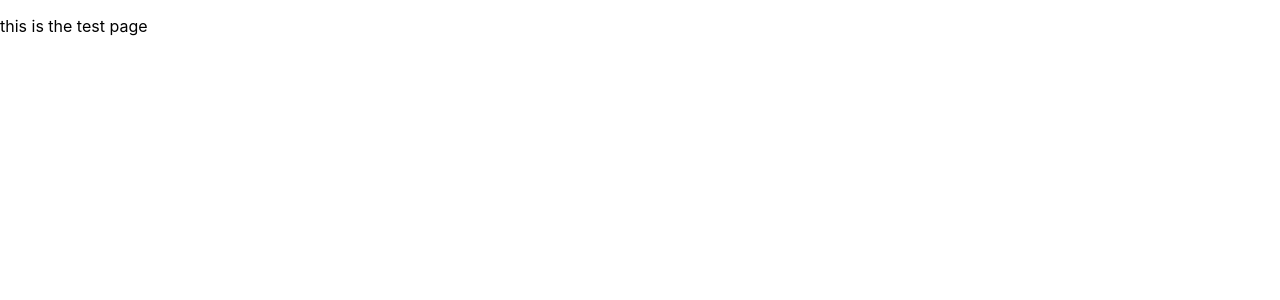
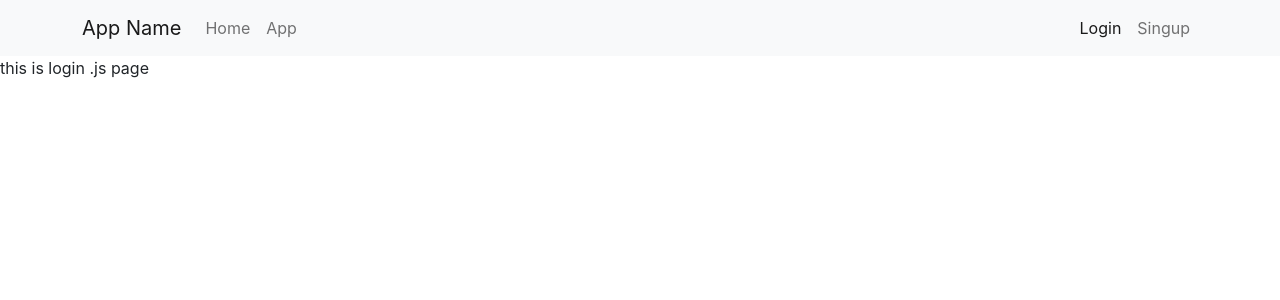
Before and after one commit to pbrmajhar/reactjs, a React (Create React App) app: page /login in a window 1280 px wide. Shown: the top 300 px of the page. Built offline with nearby package versions, Linux system fonts and the light colour scheme.

Commit message:
Auth and nav functinality added

```diff
--- a/package.json
+++ b/package.json
@@ -10,6 +10,7 @@
     "react": "^17.0.2",
     "react-dom": "^17.0.2",
     "react-redux": "^7.2.4",
+    "react-router-dom": "^5.2.0",
     "react-scripts": "4.0.3",
     "redux": "^4.1.0",
     "redux-devtools-extension": "^2.13.9",
--- a/public/index.html
+++ b/public/index.html
@@ -15,6 +15,12 @@
       user's mobile device or desktop. See https://developers.google.com/web/fundamentals/web-app-manifest/
     -->
     <link rel="manifest" href="%PUBLIC_URL%/manifest.json" />
+    <link
+      href="https://cdn.jsdelivr.net/npm/bootstrap@5.0.2/dist/css/bootstrap.min.css"
+      rel="stylesheet"
+      integrity="sha384-EVSTQN3/azprG1Anm3QDgpJLIm9Nao0Yz1ztcQTwFspd3yD65VohhpuuCOmLASjC"
+      crossorigin="anonymous"
+    />
     <!--
       Notice the use of %PUBLIC_URL% in the tags above.
       It will be replaced with the URL of the `public` folder during the build.
@@ -39,5 +45,10 @@
       To begin the development, run `npm start` or `yarn start`.
       To create a production bundle, use `npm run build` or `yarn build`.
     -->
+    <script
+      src="https://cdn.jsdelivr.net/npm/bootstrap@5.0.2/dist/js/bootstrap.bundle.min.js"
+      integrity="sha384-MrcW6ZMFYlzcLA8Nl+NtUVF0sA7MsXsP1UyJoMp4YLEuNSfAP+JcXn/tWtIaxVXM"
+      crossorigin="anonymous"
+    ></script>
   </body>
 </html>
--- a/src/App.js
+++ b/src/App.js
@@ -1,10 +1,21 @@
 import React from "react";
+import { BrowserRouter, Route } from "react-router-dom";
+
+import Home from "./pages/Home";
+import Dashboard from "./pages/Dashboard";
+import Login from "./pages/Login";
+import Singup from "./pages/Singup";
+import Header from "./components/Header";
 
 function App() {
   return (
-    <div className="App">
-      <p>this is the test page</p>
-    </div>
+    <BrowserRouter>
+      <Header />
+      <Route path="/" exact component={Home} />
+      <Route path="/login" exact component={Login} />
+      <Route path="/singup" exact component={Singup} />
+      <Route path="/dashboard" exact component={Dashboard} />
+    </BrowserRouter>
   );
 }
 
--- /dev/null
+++ b/src/components/Header.js
@@ -0,0 +1,51 @@
+import React from "react";
+import { NavLink } from "react-router-dom";
+
+const Header = () => {
+  return (
+    <nav className="navbar navbar-expand-lg navbar-light bg-light">
+      <div className="container">
+        <NavLink className="navbar-brand" to="/">
+          App Name
+        </NavLink>
+
+        <div className="collapse navbar-collapse" id="navbarSupportedContent">
+          <ul className="navbar-nav me-auto mb-2 mb-lg-0">
+            <li className="nav-item">
+              <NavLink className="nav-link" activeClassName="active" to="/home">
+                Home
+              </NavLink>
+            </li>
+            <li className="nav-item">
+              <NavLink className="nav-link" activeClassName="active" to="/app">
+                App
+              </NavLink>
+            </li>
+          </ul>
+          <ul className="navbar-nav ml-auto mb-2 mb-lg-0">
+            <li className="nav-item">
+              <NavLink
+                className="nav-link"
+                activeClassName="active"
+                to="/login"
+              >
+                Login
+              </NavLink>
+            </li>
+            <li className="nav-item">
+              <NavLink
+                className="nav-link"
+                activeClassName="active"
+                to="/singup"
+              >
+                Singup
+              </NavLink>
+            </li>
+          </ul>
+        </div>
+      </div>
+    </nav>
+  );
+};
+
+export default Header;
--- /dev/null
+++ b/src/pages/Dashboard.js
@@ -0,0 +1,10 @@
+import React from 'react'
+const Dashboard = () => {
+    return (
+        <div>
+            <p>This is from app js</p>
+        </div>
+    )
+}
+
+export default Dashboard
--- /dev/null
+++ b/src/pages/Login.js
@@ -0,0 +1,7 @@
+import React from "react";
+
+const Login = () => {
+  return <div>this is login .js page</div>;
+};
+
+export default Login;
--- /dev/null
+++ b/src/pages/Singup.js
@@ -0,0 +1,10 @@
+import React from 'react'
+const Singup = () => {
+    return (
+        <div>
+            <p>this is sing up form</p>
+        </div>
+    )
+}
+
+export default Singup
```
Also changed, not shown: 1 other file (tests, documents, lock files or other folders).
